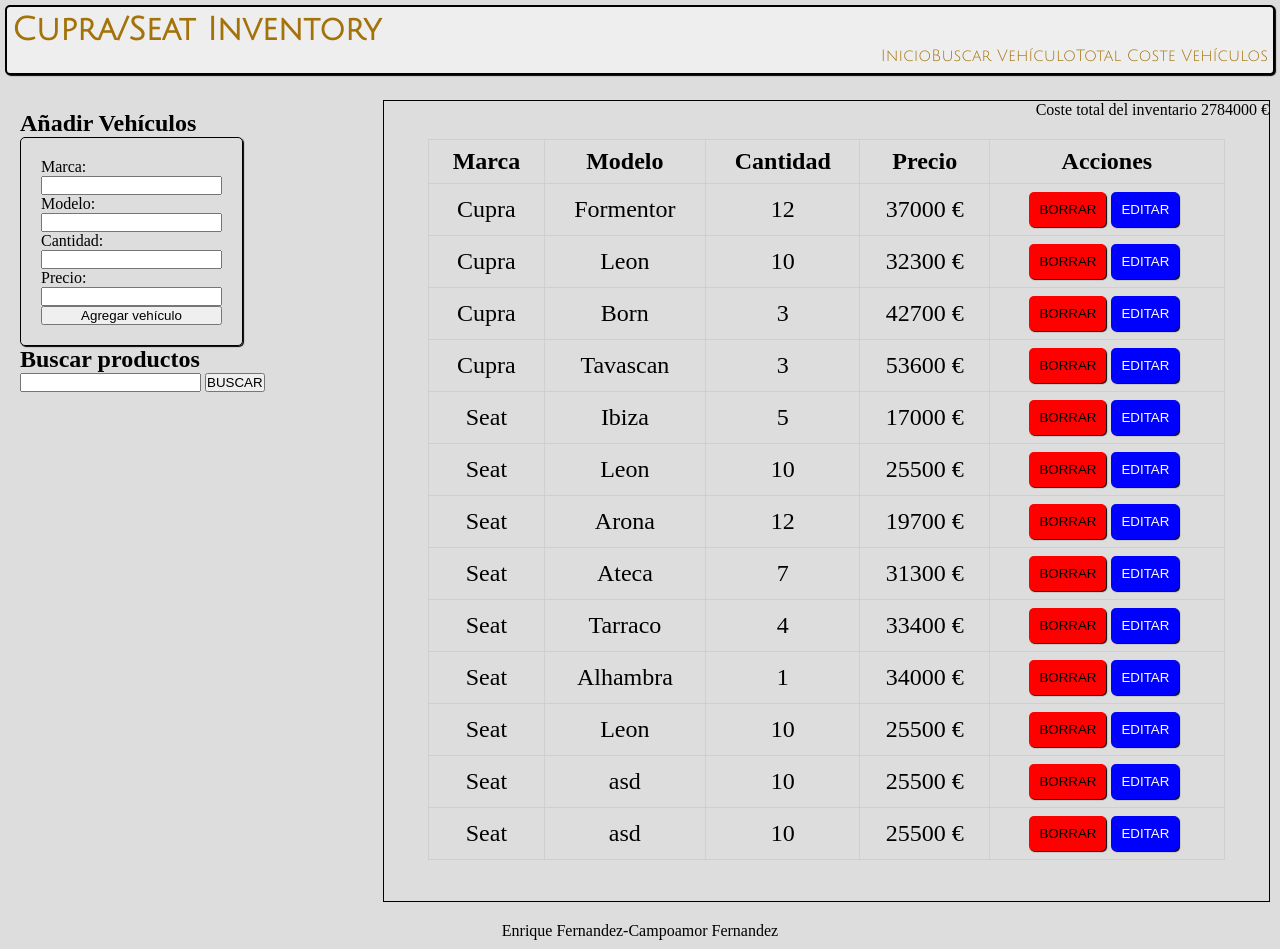
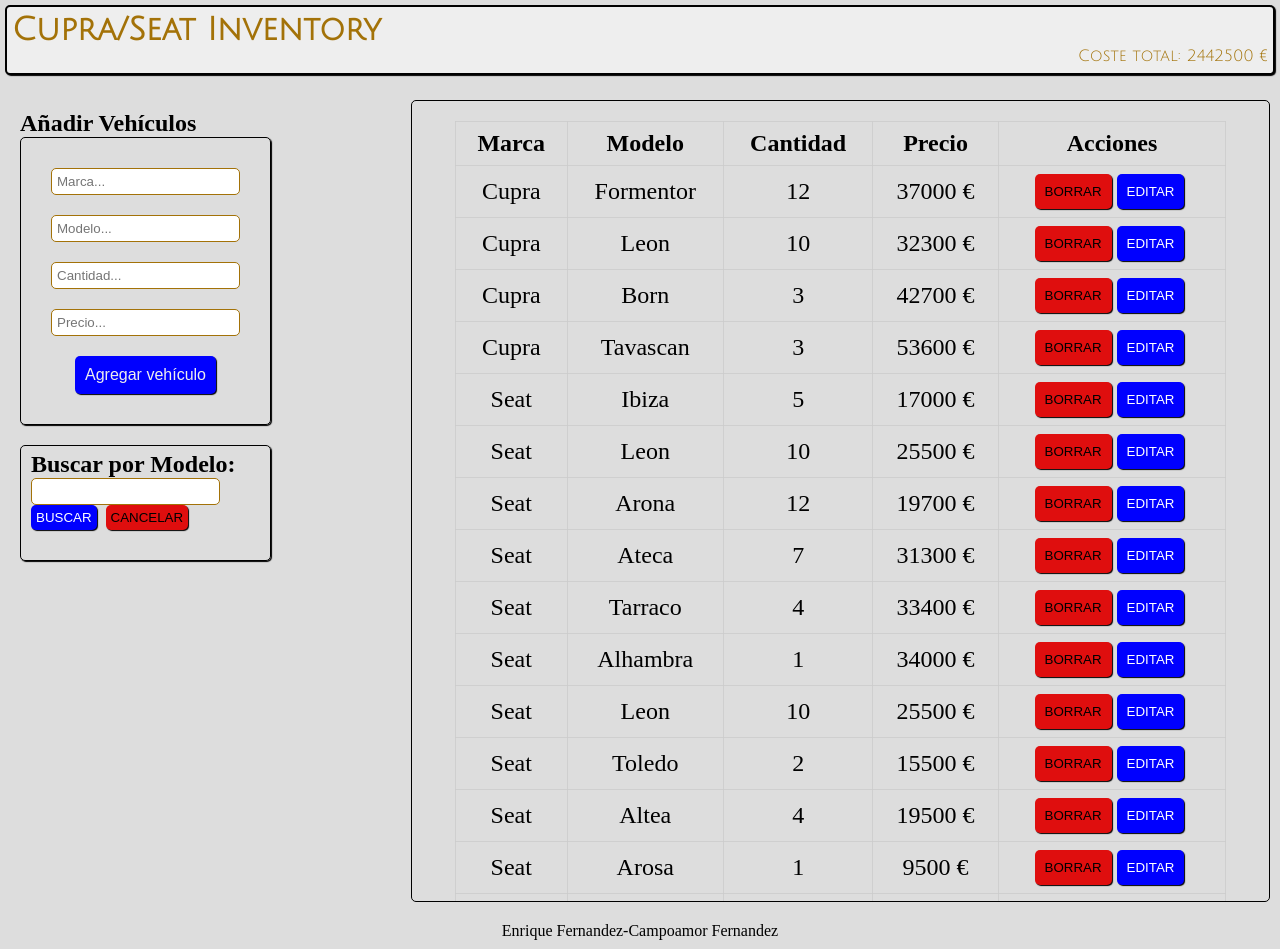
Before and after one commit to Kikenvt/Tarea2-CRUD-JS, a plain HTML site: page index.html in a window 1280 px wide. Drawn offline with Linux system fonts and the light colour scheme; a web font is replaced by a local one.

Commit message:
mejorados estilos y codigo, finalizado

```diff
--- a/index.html
+++ b/index.html
@@ -11,36 +11,32 @@
 <body>
     <header>
         <h1>Cupra/Seat Inventory</h1>
-        <nav>
-            <ul>Inicio</ul>
-            <ul>Buscar Vehículo</ul>
-            <ul>Total Coste Vehículos</ul>
-        </nav>
+        <div id="total-template" class="total-costs"></div>
     </header>
     <!--Formulario para añadir productos-->
 
         <aside>
             <h2>Añadir Vehículos</h2>
             <form id="model-form-events">
-                <label for="model-brand">Marca: </label>
-                <input type="text" id="model-brand" required />
-                <label for="model-name">Modelo: </label>
-                <input type="text" id="model-name" required />
-                <label for="model-quantity">Cantidad: </label>
-                <input type="number" id="model-quantity" required />
-                <label for="model-price">Precio: </label>
-                <input type="number" id="model-price" required />
-                <button type="submit">Agregar vehículo</button>
+
+                <input type="text" id="model-brand" placeholder="Marca..." required />
+                <input type="text" id="model-name" placeholder="Modelo..." required />
+                <input type="number" id="model-quantity" placeholder="Cantidad..." required />
+                <input type="number" id="model-price" placeholder="Precio..." required />
+                <button type="submit" class="add-btn">Agregar vehículo</button>
             </form>
-            <h2>Buscar productos</h2>
-            <input type="search" id="search-input">
-            <button type="submit" id="search-btn">BUSCAR</button>
-            <div id="search-result"></div>
+
+            <div class="search">
+                <h2>Buscar por Modelo:</h2>
+                <input type="search" id="search-input">
+                <button type="submit" id="search-btn" class="search-btn">BUSCAR</button>
+                <button id="reset-search-btn" class="cancel-btn">CANCELAR</button>
+                <div id="search-result" class="search-result-style"></div>
+            </div>
 
         </aside>
 
         <main>
-            <div id="total-template" class="total-costs"></div>
             <table class="inventory-table-styles">
                 <tr>
                     <th>Marca</th>
@@ -58,21 +54,22 @@
         <div id="edit-modal-events" class="edit-modal-styles">
             <div class="modal-content" id="modal-content-events">
                 <h3>Editar Vehículo</h3>
-                <form id="editForm">
+                <form class="edit-form" id="editForm">
                     <label for="edit-brand">Marca:</label>
                     <input type="text" name="edit-brand" id="edit-brand">
-                    <br>
+
                     <label for="edit-name">Modelo: </label>
                     <input type="text" id="edit-name" required />
-                    <br>
+
                     <label for="edit-quantity">Cantidad: </label>
                     <input type="number" id="edit-quantity" required />
-                    <br>
+
                     <label for="edit-price">Precio: </label>
                     <input type="number" id="edit-price" required />
-                    <br>
-                    <button type="submit">Enviar</button>
-                    <button type="">Cancelar</button>
+
+                    <button type="submit" class="editBtn"> Enviar</button>
+
+                    <button class="cancel-btn">Cancelar</button>
                 </form>
             </div>
         </div>
--- a/scripts/carModels.js
+++ b/scripts/carModels.js
@@ -13,6 +13,8 @@
   { id: 9, marca: "Seat", modelo: "Tarraco", cantidad: 4, precio: 33400 },
   { id: 10, marca: "Seat", modelo: "Alhambra", cantidad: 1, precio: 34000 },
   { id: 11, marca: "Seat", modelo: "Leon", cantidad: 10, precio: 25500 },
-  { id: 12, marca: "Seat", modelo: "asd", cantidad: 10, precio: 25500 },
-  { id: 13, marca: "Seat", modelo: "asd", cantidad: 10, precio: 25500 },
+  { id: 12, marca: "Seat", modelo: "Toledo", cantidad: 2, precio: 15500 },
+  { id: 13, marca: "Seat", modelo: "Altea", cantidad: 4, precio: 19500 },
+  { id: 13, marca: "Seat", modelo: "Arosa", cantidad: 1, precio: 9500 },
+  { id: 13, marca: "Seat", modelo: "Mii", cantidad: 4, precio: 12500 },
 ]
--- a/scripts/deleteModel.js
+++ b/scripts/deleteModel.js
@@ -10,5 +10,5 @@
     inventory.splice(index, 1)
   }
   clearTable.innerHTML = ""
-  listModels()
+
 }
--- a/scripts/listModels.js
+++ b/scripts/listModels.js
@@ -24,9 +24,8 @@
     deleteButton.innerText = "BORRAR"
     deleteButton.classList = "deleteBtn"
     deleteButton.addEventListener("click", () => {
-
-
       deleteModel(item)
+      listModels()
     })
     cell5.appendChild(deleteButton)
 
@@ -35,10 +34,11 @@
     editButton.classList = "editBtn"
     editButton.addEventListener("click", () => {
       editModel(item)
+
     })
 
     cell5.appendChild(editButton)
   })
   // Agregamos aqui la funcion de mostrar total Inventario para que cada vez que editemos, borremos o añadamos un modelos se actualize
-  totalInventory()
+  totalInventory(inventory)
 }
--- a/scripts/totalInventory.js
+++ b/scripts/totalInventory.js
@@ -1,12 +1,10 @@
-import { inventory } from "./carModels.js"
-
-export const totalInventory = () => {
+export const totalInventory = (array) => {
   const totalTemplate = document.getElementById("total-template")
 
   let totalPrice = 0
 
-  inventory.forEach((item) => {
+  array.forEach((item) => {
     totalPrice += (item.cantidad * item.precio)
   })
-  totalTemplate.innerHTML = `Coste total del inventario ${totalPrice} €`
+  totalTemplate.innerHTML = `Coste total: ${totalPrice} €`
 }
--- a/styles/style.css
+++ b/styles/style.css
@@ -2,19 +2,19 @@
     font-family: 'Julius';
     src: url("../assets/fonts/Julius_Sans_One/JuliusSansOne-Regular.ttf") format('truetype');
 }
+
 @font-face {
     font-family: 'Montserrat';
     src: url("../assets/fonts/Montserrat/Montserrat-VariableFont_wght.ttf") format('truetype');
 }
 
-*{
+* {
     margin: 0;
     padding: 0;
 }
-/* TODO: REDIMENSIONAR LOGO */
 
 
-body{
+body {
     background-color: #ddd;
     display: grid;
     grid-template-columns: 1fr 1fr 1fr 1fr;
@@ -28,46 +28,47 @@
     min-height: 100vh;
 }
 
-header{
+header {
     padding: 5px;
     margin: 5px;
     border: 2px solid black;
     border-radius: 5px;
-    box-shadow: 1px 1px 1px  black;
-
+    box-shadow: 1px 1px 1px black;
     font-family: 'Julius';
     text-align: left;
     background-color: #eee;
-    color: rgb(163, 114, 8);
+    color: #a37208;
     grid-area: header;
 }
 
-
-header nav{
-    display: flex;
-    justify-content: right;
-}
-
-aside{
-
+aside {
     margin: 10px;
     padding: 10px;
     grid-area: sidebar;
 }
 
-aside form{
+aside form {
     display: flex;
     flex-direction: column;
     margin-right: 100px;
-    padding:20px;
+    padding: 20px;
     border: 1px solid;
     border-radius: 5px;
-    box-shadow: 1px 1px 1px  black;
+    box-shadow: 1px 1px 1px black;
 }
 
-main{
+aside form input {
+    margin: 10px 10px;
+    border-radius: 5px;
+    border: 1px solid #a37208;
+    outline: none;
+    padding: 5px;
+}
+
+main {
     margin: 10px;
     border: 1px solid;
+    border-radius: 5px;
     grid-area: main;
     min-width: 800px;
     height: 800px;
@@ -75,23 +76,40 @@
     overflow-y: auto;
 }
 
-footer{
+footer {
     text-align: center;
     grid-area: footer;
 
 }
 
-.inventory-table-styles{
+.add-btn {
+    border: none;
+    border-radius: 5px;
+    background-color: #0000ff;
+    padding: 10px;
+    cursor: pointer;
+    color: #eee;
+    font-size: 1rem;
+    margin: 10px auto;
+    box-shadow: 1px 1px 1px black;
+}
+
+.add-btn:hover {
+    background-color: #3434ff;
+    box-shadow: none;
+    transform: 0.5;
+}
+
+.inventory-table-styles {
     border-collapse: collapse;
     border: 1px solid;
     border-radius: 10px;
     width: 90%;
     margin: 20px auto;
-
 }
 
 .inventory-table-styles th,
-.inventory-table-styles td{
+.inventory-table-styles td {
     border: 1px solid #cccc;
     font-family: 'Montserrat';
     padding: 8px;
@@ -99,46 +117,46 @@
     font-size: 1.5rem;
 }
 
-.total-costs{
+.total-costs {
     text-align: right;
 }
 
-.deleteBtn{
+.deleteBtn {
     border: none;
     border-radius: 5px;
     padding: 10px;
     margin-right: 5px;
     cursor: pointer;
-    background-color: red;
-    box-shadow: 1px 1px 1px  black;
+    background-color: #df0e0e;
+    box-shadow: 1px 1px 1px #000000;
 }
 
-.editBtn{
+.editBtn {
     border: none;
     border-radius: 5px;
     padding: 10px;
     margin-right: 5px;
     cursor: pointer;
-    background-color: blue;
-    box-shadow: 1px 1px 1px  black;
+    background-color: #0000ff;
+    box-shadow: 1px 1px 1px black;
     color: white;
 }
 
-.deleteBtn:hover{
-    background-color: rgb(255, 39, 39);
+.deleteBtn:hover {
+    background-color: #ff2727;
     box-shadow: none;
     transform: 0.5;
 
 }
 
-.editBtn:hover{
-    background-color: rgb(52, 52, 255);
+.editBtn:hover {
+    background-color: #3434ff;
     box-shadow: none;
     transform: 0.5;
 }
 
 
-.edit-modal-styles{
+.edit-modal-styles {
     display: none;
     position: fixed;
     top: 0;
@@ -148,7 +166,7 @@
     background-color: rgba(0, 0, 0, 0.5);
 }
 
-.modal-content{
+.modal-content {
     display: flex;
     flex-direction: column;
     background-color: #eee;
@@ -158,5 +176,82 @@
     margin: 100px auto;
     padding: 20px;
     position: relative;
+    border: 1px solid;
+    border-radius: 5px;
+    box-shadow: 1px 1px 1px black;
+}
+
+.edit-form {
+    display: flex;
+    flex-direction: column;
+    margin-right: 10px;
+    padding: 20px;
+}
+
+.edit-form input {
+    margin: 10px 10px;
+    border-radius: 5px;
+    border: 1px solid #a37208;
+    outline: none;
+    padding: 5px;
+}
+
+.search {
+
+    margin-right: 100px;
+    margin-top: 20px;
+    padding: 5px 10px 20px 10px;
+    border: 1px solid;
+    border-radius: 5px;
+    box-shadow: 1px 1px 1px black;
+}
+
+.search input {
+
+    border-radius: 5px;
+    border: 1px solid #a37208;
+    outline: none;
+    padding: 5px;
+}
+
+.search-btn {
+    border: none;
+    border-radius: 5px;
+    padding: 5px;
+    margin-right: 5px;
+    cursor: pointer;
+    background-color: #0000ff;
+    box-shadow: 1px 1px 1px black;
+    color: white;
+}
+
+.search-btn:hover {
+    background-color: #3434ff;
+    box-shadow: none;
+    transform: 0.5;
+}
+
+.cancel-btn {
+    border: none;
+    border-radius: 5px;
+    padding: 5px;
+    margin-right: 5px;
+    cursor: pointer;
+    background-color: #df0e0e;
+    box-shadow: 1px 1px 1px black;
+}
+
+.cancel-btn:hover {
+    background-color: #ff2727;
+    box-shadow: none;
+    transform: 0.5;
 
 }
+
+.search-result-style {
+    margin-top: 10px;
+    color: #df0e0e;
+    font-family: 'Julius';
+    font-size: 1.1rem;
+    font-weight: bold;
+}
```
Also changed, not shown: scripts/editModel.js (+10 -5 lines), scripts/searchModel.js (+28 -23 lines), assets/img/seat-cupra-logo.png (deleted), scripts/main.js (line endings or trailing spaces), 1 other file.
